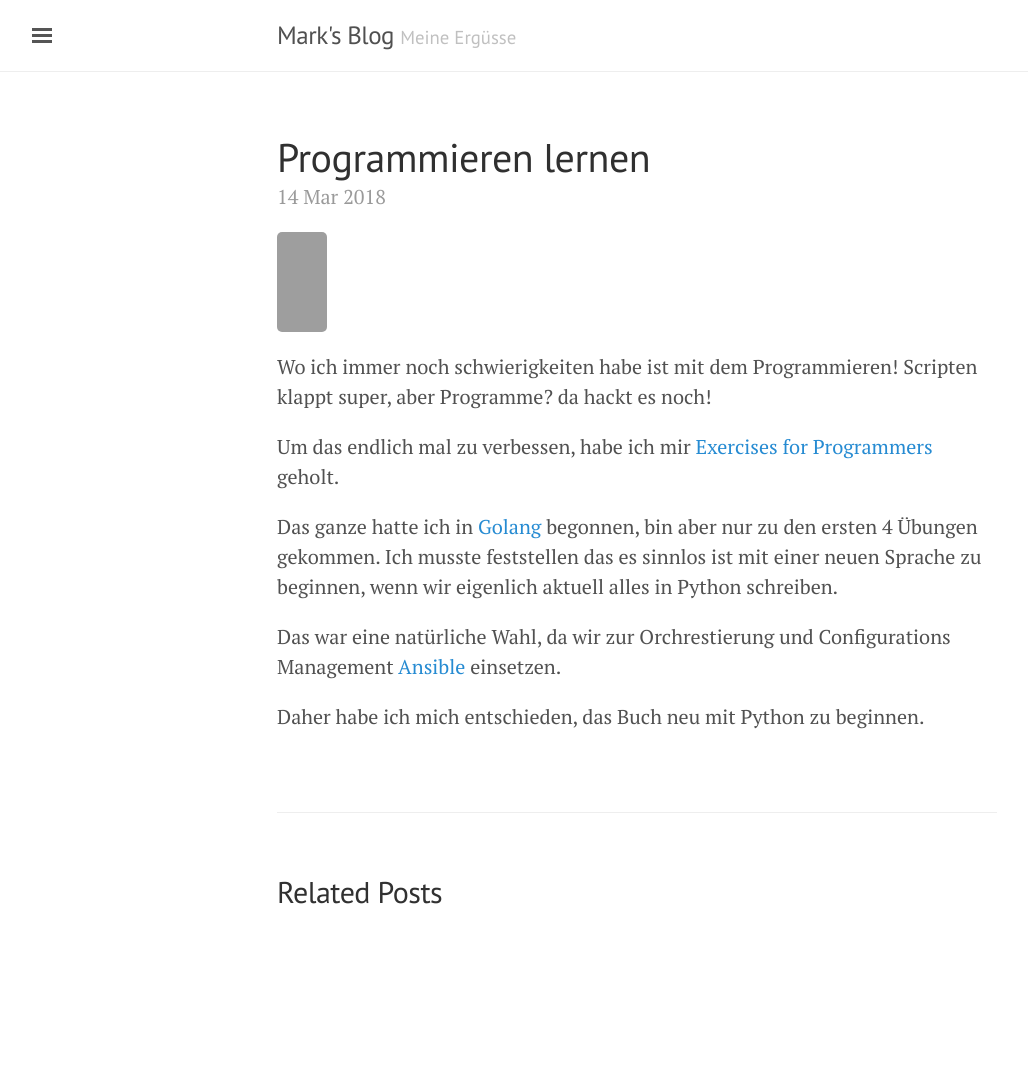
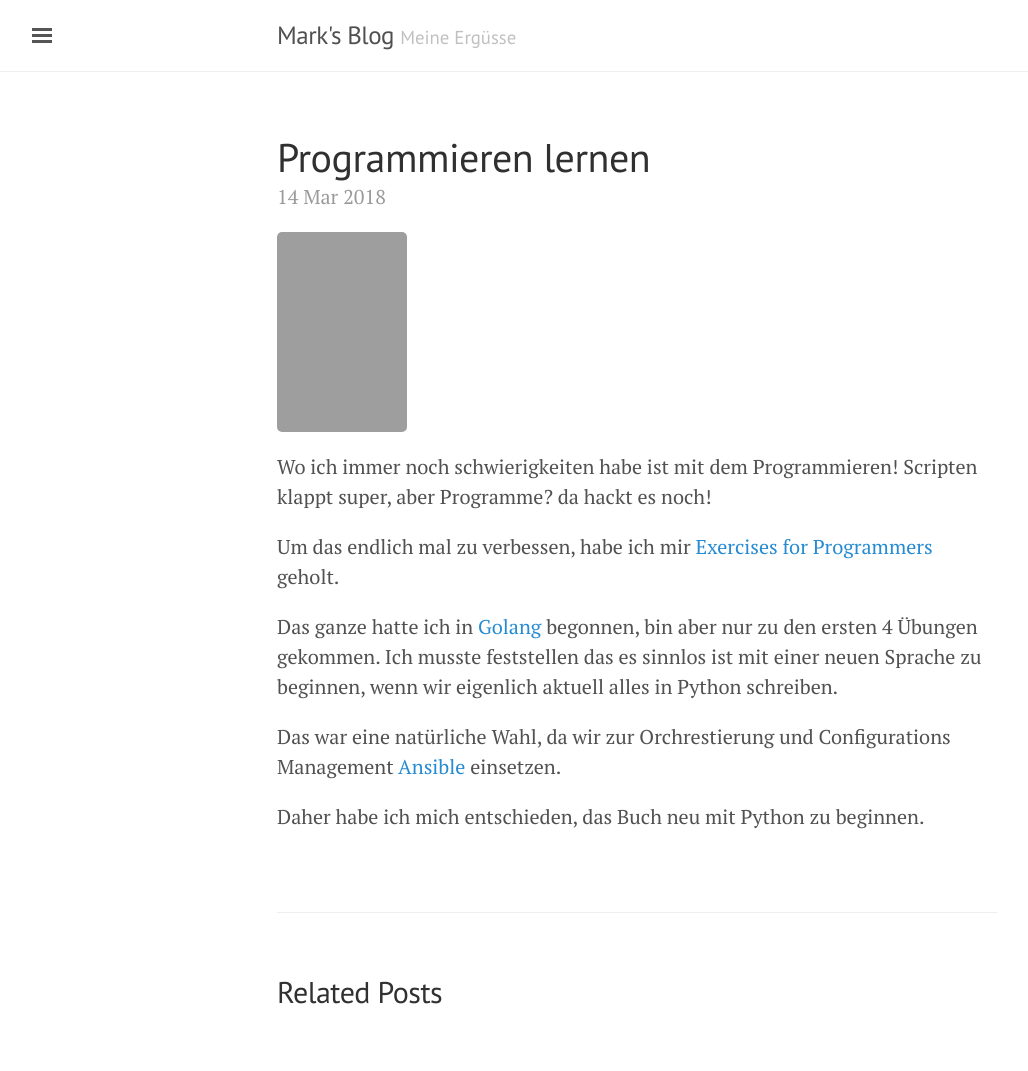
Before and after one commit to qeqar/qeqar.github.io, a Jekyll site: the page built from _posts/2018-03-14-Programieren-lernen.md, in a window 1280 px wide. Shown: the whole page, without its empty margins (3-1031 px from the left). Built offline with Jekyll 4.4.1, drawn with Linux system fonts in a browser that asks for light colours; before the commit the page ends 971 px from its top, so only the background shows below that; grey boxes are pictures that could not be loaded.

Commit message:
ok pixelschubsen

```diff
--- a/_posts/2018-03-14-Programieren-lernen.md
+++ b/_posts/2018-03-14-Programieren-lernen.md
@@ -3,7 +3,7 @@ layout: post
 title: Programmieren lernen
 ---
 
-![Book]( https://imagery.pragprog.com/products/461/bhwb.jpg?1454000572 'Exercises for Programmers'){: height="100px" width="50px"}
+![Book]( https://imagery.pragprog.com/products/461/bhwb.jpg?1454000572 'Exercises for Programmers'){: height="200px" width="130px"}
 
 Wo ich immer noch schwierigkeiten habe ist mit dem Programmieren! Scripten klappt super,
 aber Programme? da hackt es noch!
```
